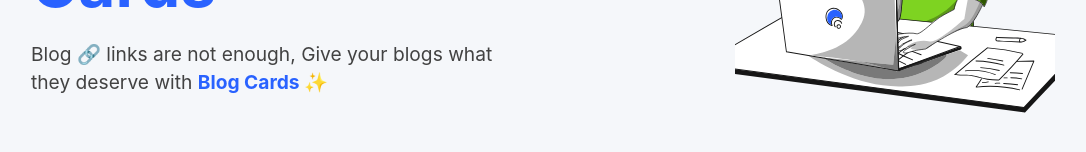
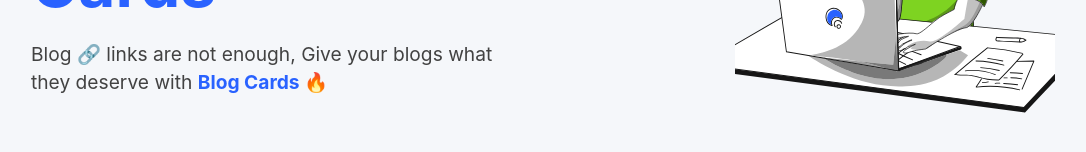
Before and after one commit to Souravdey777/HashnodeBlogCards, a Next.js app: page / in a window 1280 px wide. Shown: the part 442-594 px from the top of the page, without its empty margins (97-1183 px from the left). Built offline with nearby package versions, Linux system fonts and the light colour scheme.

Commit message:
✏️ emoji fix

```diff
--- a/pages/index.js
+++ b/pages/index.js
@@ -35,7 +35,7 @@ export default function Home() {
           </h1>
           <p className={styles.description}>
             Blog 🔗 links are not enough, Give your blogs what they deserve with{' '}
-            <span className={styles.code}>Blog Cards ✨</span>
+            <span className={styles.code}>Blog Cards 🔥</span>
           </p>
         </div>
         <div>
```
